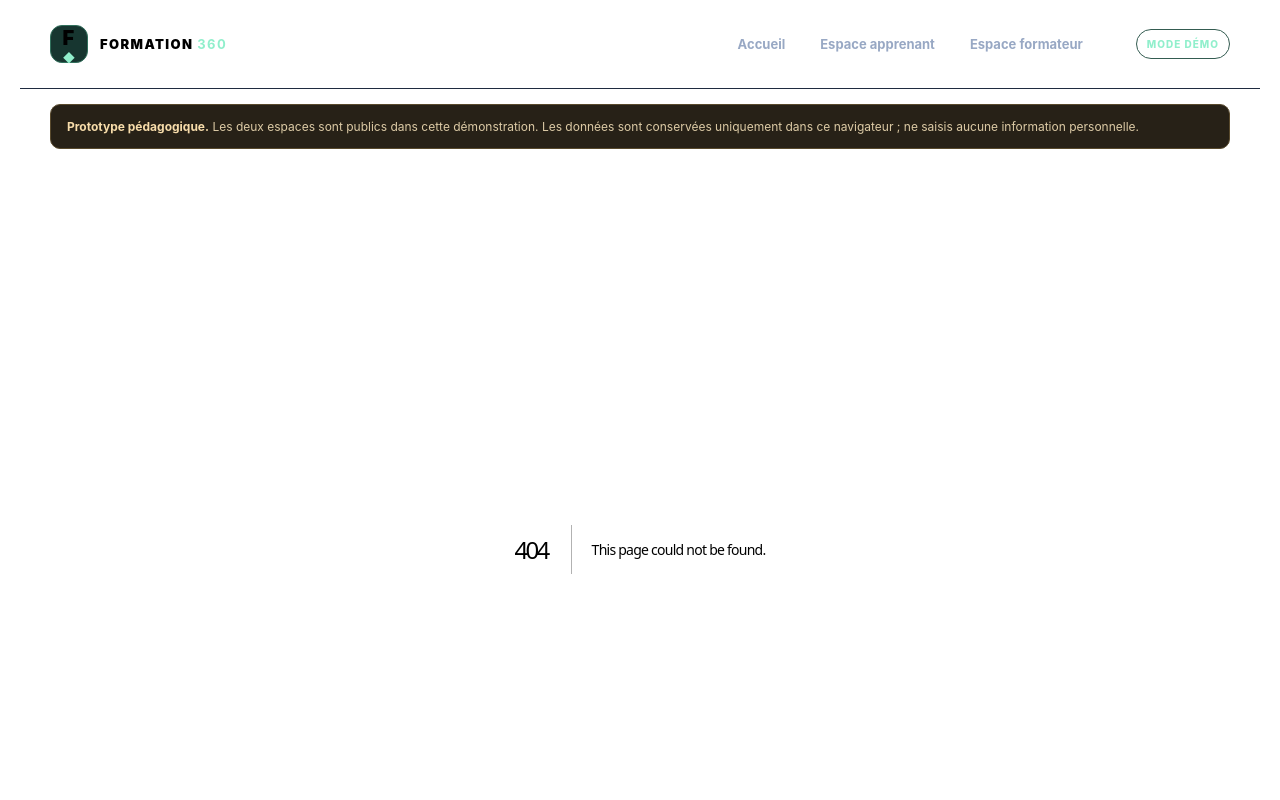
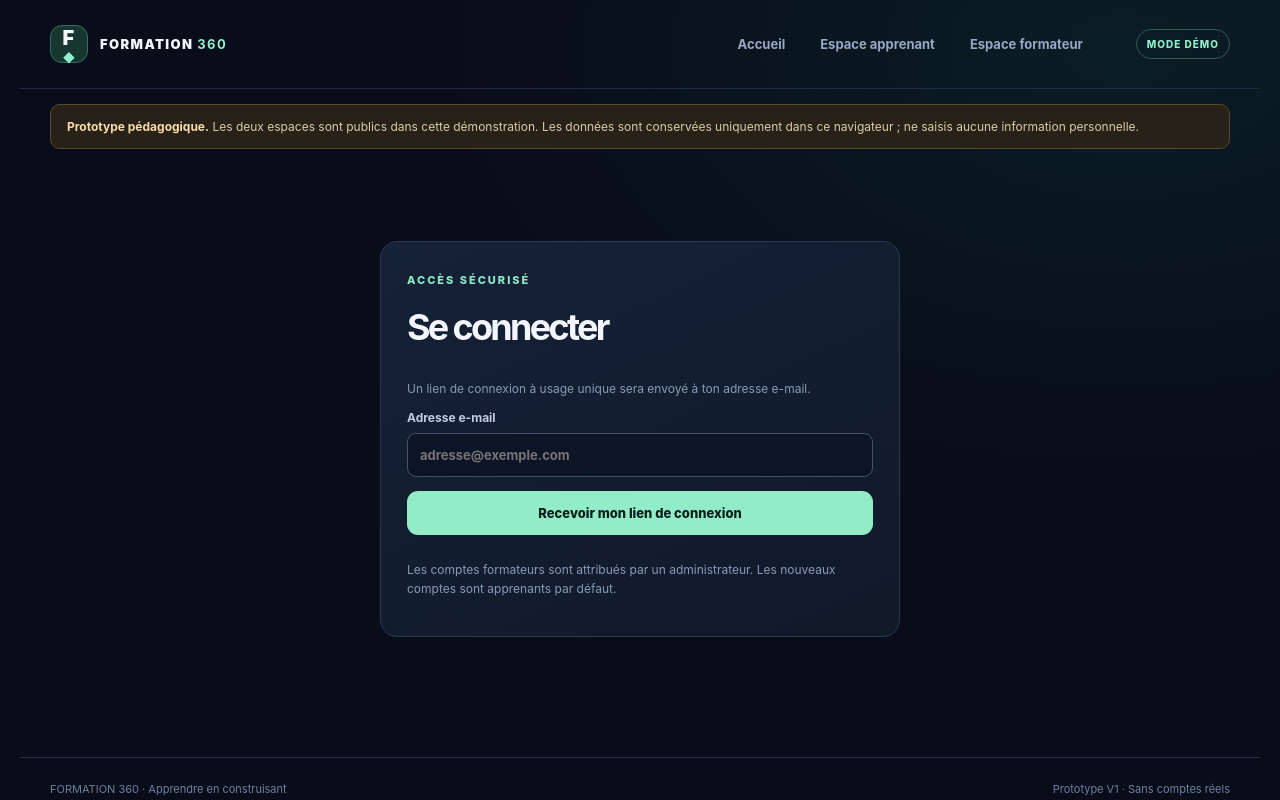
Before and after one commit to Zenethis-CMR/formation-pro-360, a Next.js app: page /login in a window 1280 px wide. Before the commit this address had no page. Shown: the top 800 px of the page. Built offline with nearby package versions, Linux system fonts and the light colour scheme; no server answers.

Commit message:
feat(app): implement secure Supabase-backed workspace - src/app/login/page.tsx

```diff
--- /dev/null
+++ b/src/app/login/page.tsx
@@ -0,0 +1,23 @@
+import { sendMagicLink } from "@/app/auth/actions";
+import { isSupabaseConfigured } from "@/lib/supabase/server";
+
+type Params = { sent?: string; error?: string };
+export default async function Login({searchParams}: {searchParams: Promise<Params>}) {
+  const params = await searchParams;
+  const configured = isSupabaseConfigured();
+  return <main className="page">
+    <section className="panel" style={{maxWidth:520, margin:"40px auto"}}>
+      <span className="eyebrow">ACCÈS SÉCURISÉ</span><h1 style={{fontSize:36,marginTop:15}}>Se connecter</h1>
+      <p className="muted">Un lien de connexion à usage unique sera envoyé à ton adresse e-mail.</p>
+      {!configured ? <p className="alert danger">La base Supabase n’est pas encore configurée. Cet espace n’est pas disponible.</p> : <>
+        {params.sent && <p className="alert success">Vérifie ta boîte mail. Si l’adresse est autorisée, un lien de connexion y a été envoyé.</p>}
+        {params.error && <p className="alert danger">La connexion n’a pas pu aboutir. Vérifie ton adresse ou demande un nouveau lien.</p>}
+        <form className="form" action={sendMagicLink}>
+          <label>Adresse e-mail<input type="email" name="email" required maxLength={254} autoComplete="email" placeholder="adresse@exemple.com"/></label>
+          <button className="primary-btn" type="submit">Recevoir mon lien de connexion</button>
+        </form>
+      </>}
+      <p className="muted small-note">Les comptes formateurs sont attribués par un administrateur. Les nouveaux comptes sont apprenants par défaut.</p>
+    </section>
+  </main>;
+}
```
